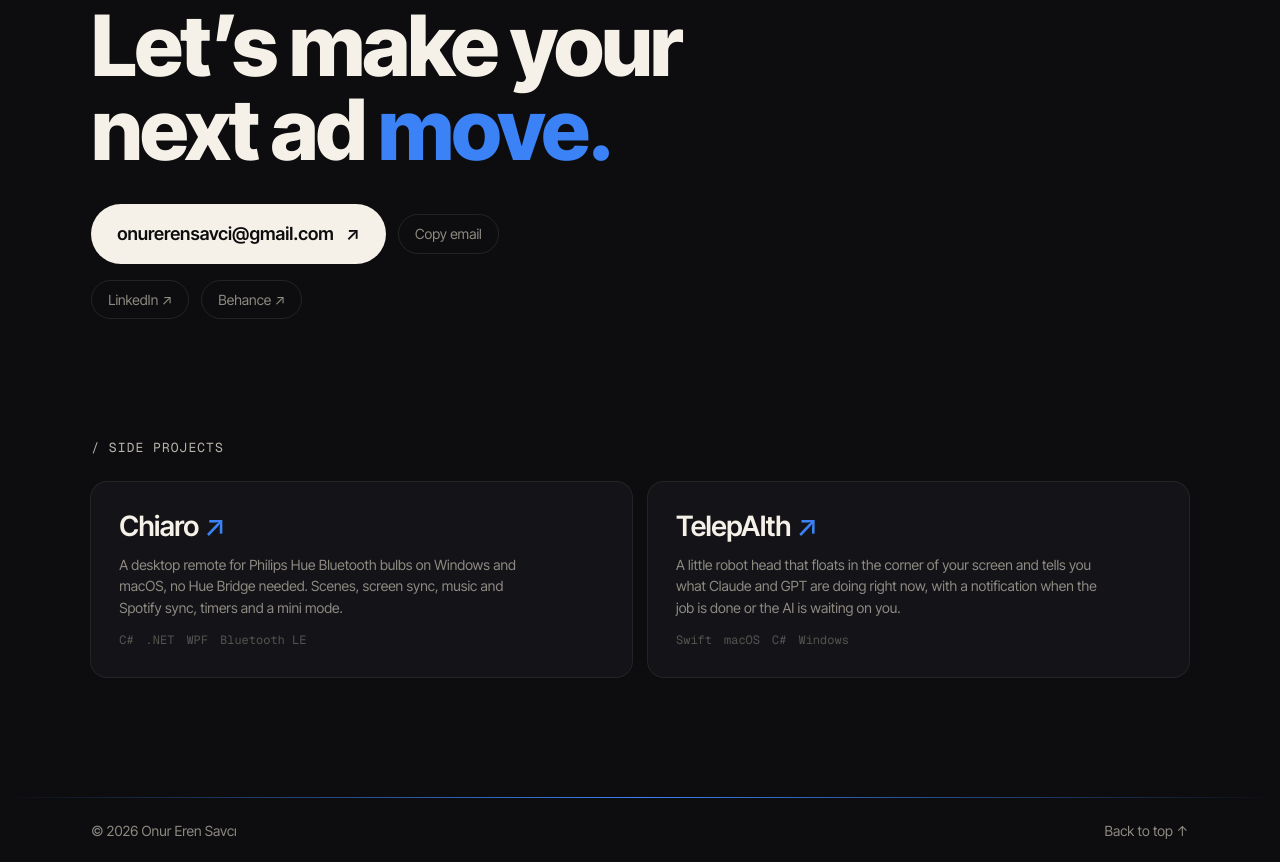
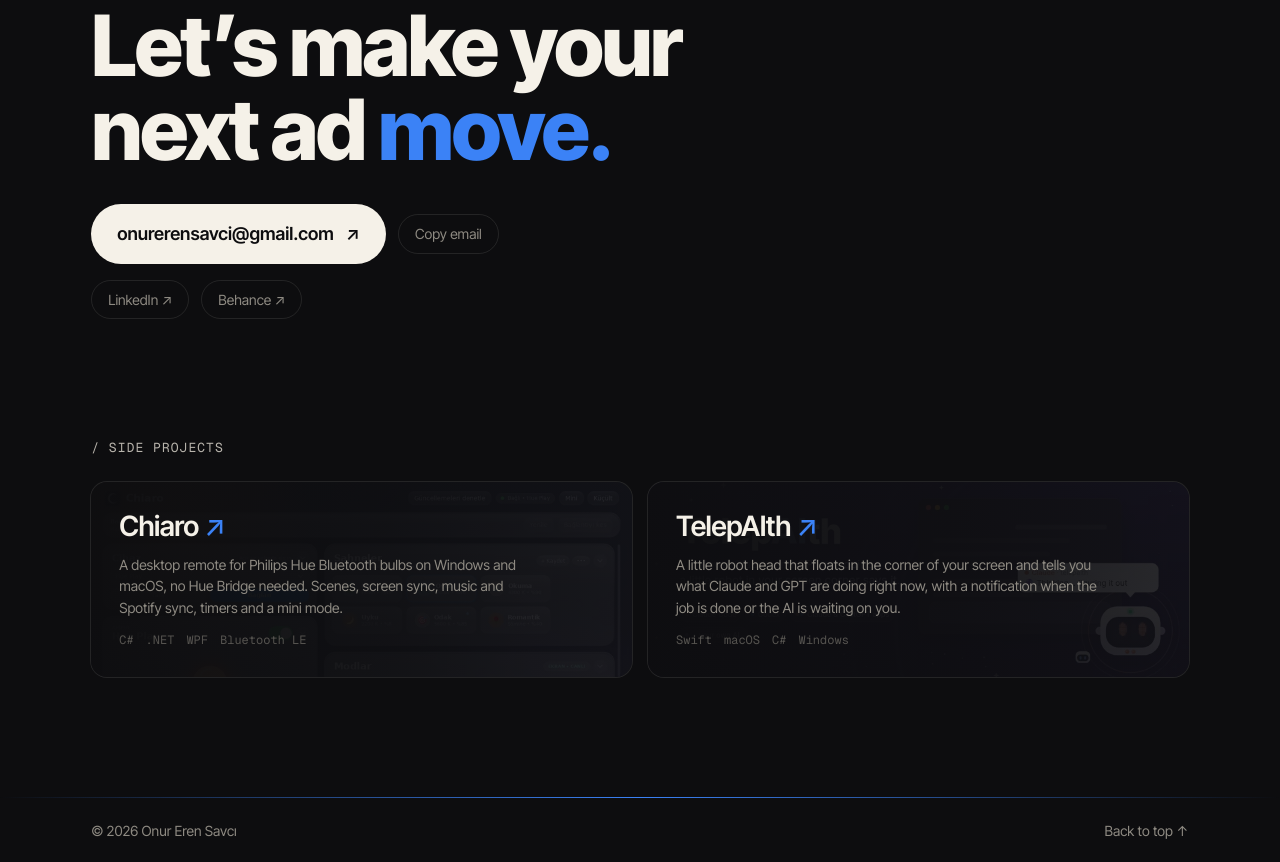
Before and after one commit to onurerensavci/onurerensavci.github.io, a plain HTML site: page index.html in a window 1280 px wide. Shown: the part 3032-3894 px from the top of the page. Drawn offline with nearby package versions, Linux system fonts and the light colour scheme.

Commit message:
P2: side projects kartlarına hafif transparan proje görselleri

```diff
--- a/index.html
+++ b/index.html
@@ -359,14 +359,17 @@ html:not(.js) .rv{opacity:1;transform:none}
 
 <section class="side wrap" id="side-projects" aria-labelledby="side-t">
 <link rel="stylesheet" href="revisions/p1.css">
+<link rel="stylesheet" href="revisions/p2.css">
   <h2 class="label rv" id="side-t">/ Side Projects</h2>
   <div class="side-grid">
     <a class="side-card rv" href="https://github.com/onurerensavci/chiaro" target="_blank" rel="noopener">
+      <img class="side-bg" src="assets/side/chiaro.webp" alt="" aria-hidden="true" loading="lazy" decoding="async" style="object-position:center top">
       <h3>Chiaro <span aria-hidden="true">↗</span></h3>
       <p>A desktop remote for Philips Hue Bluetooth bulbs on Windows and macOS, no Hue Bridge needed. Scenes, screen sync, music and Spotify sync, timers and a mini mode.</p>
       <ul class="side-tags"><li>C#</li><li>.NET</li><li>WPF</li><li>Bluetooth LE</li></ul>
     </a>
     <a class="side-card rv" style="--d:.1s" href="https://github.com/onurerensavci/TelepAIth" target="_blank" rel="noopener">
+      <img class="side-bg" src="assets/side/telepaith.webp" alt="" aria-hidden="true" loading="lazy" decoding="async" style="object-position:70% center">
       <h3>TelepAIth <span aria-hidden="true">↗</span></h3>
       <p>A little robot head that floats in the corner of your screen and tells you what Claude and GPT are doing right now, with a notification when the job is done or the AI is waiting on you.</p>
       <ul class="side-tags"><li>Swift</li><li>macOS</li><li>C#</li><li>Windows</li></ul>
--- /dev/null
+++ b/revisions/p2.css
@@ -0,0 +1,9 @@
+/* P2: faint project image behind each side-project card */
+.side-card{position:relative;overflow:hidden;isolation:isolate}
+.side-card>*{position:relative;z-index:2}
+.side-card>.side-bg{position:absolute;inset:0;z-index:0;width:100%;height:100%;object-fit:cover;opacity:.16;pointer-events:none;transition:opacity .4s ease}
+.side-card::before{content:"";position:absolute;inset:0;z-index:1;pointer-events:none;
+  background:linear-gradient(90deg,rgba(13,13,15,.92) 0%,rgba(13,13,15,.7) 55%,rgba(13,13,15,.35) 100%)}
+.side-card:hover>.side-bg,.side-card:focus-visible>.side-bg{opacity:.24}
+@media (max-width:760px){.side-card::before{background:linear-gradient(180deg,rgba(13,13,15,.55),rgba(13,13,15,.9))}}
+@media (prefers-reduced-motion:reduce){.side-card>.side-bg{transition:none}}
```
Also changed, not shown: assets/side/chiaro.webp (added), assets/side/telepaith.webp (added).
